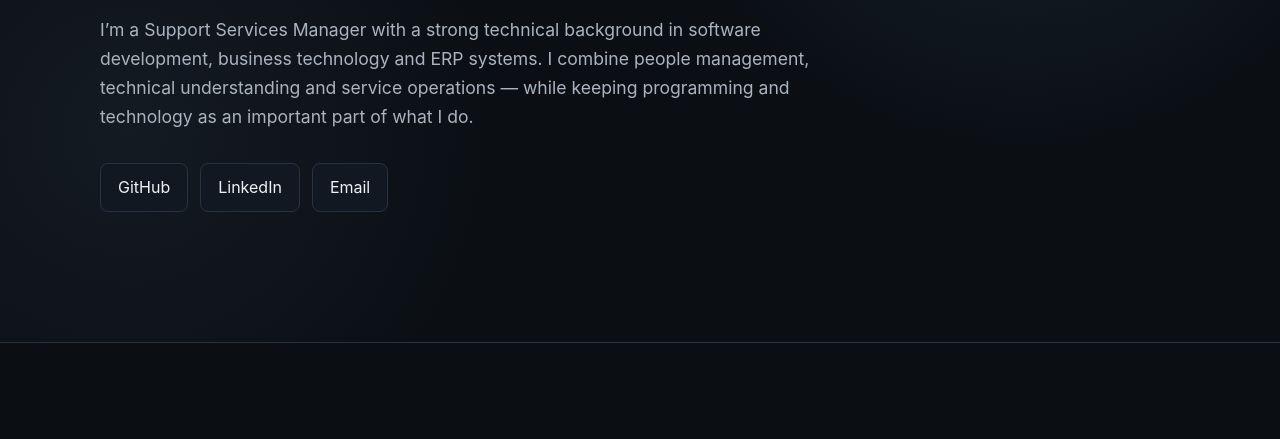
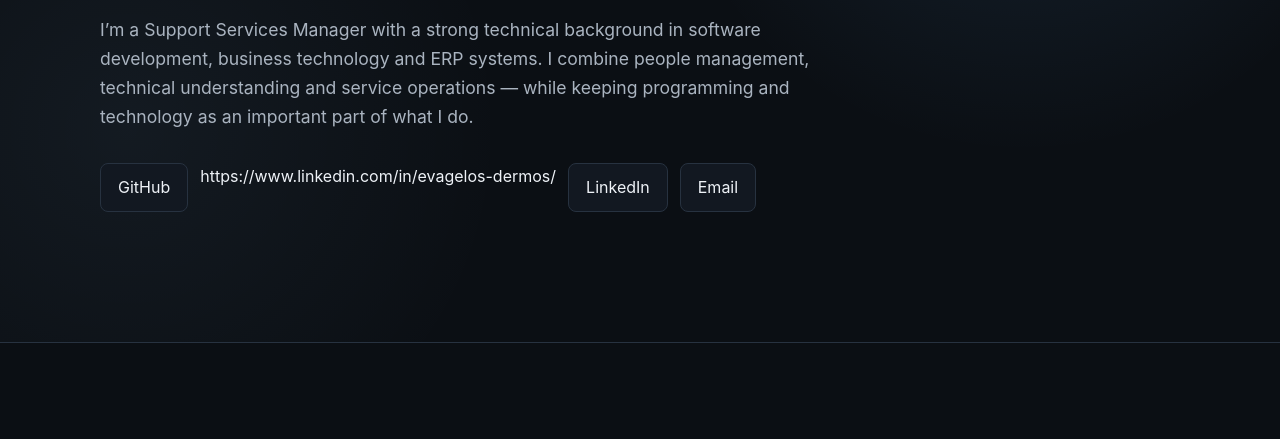
Before and after one commit to vagelisdermos/vagelisdermos.github.io, a plain HTML site: page index.html in a window 1280 px wide. Shown: the part 361-800 px from the top of the page. Drawn offline with Linux system fonts and the light colour scheme.

Commit message:
Update index.html

```diff
--- a/index.html
+++ b/index.html
@@ -418,7 +418,7 @@
           GitHub
         </a>
 
-        <!-- Βάλε εδώ το LinkedIn σου -->
+        https://www.linkedin.com/in/evagelos-dermos/
         <a
           class="button"
           href="#"
```
